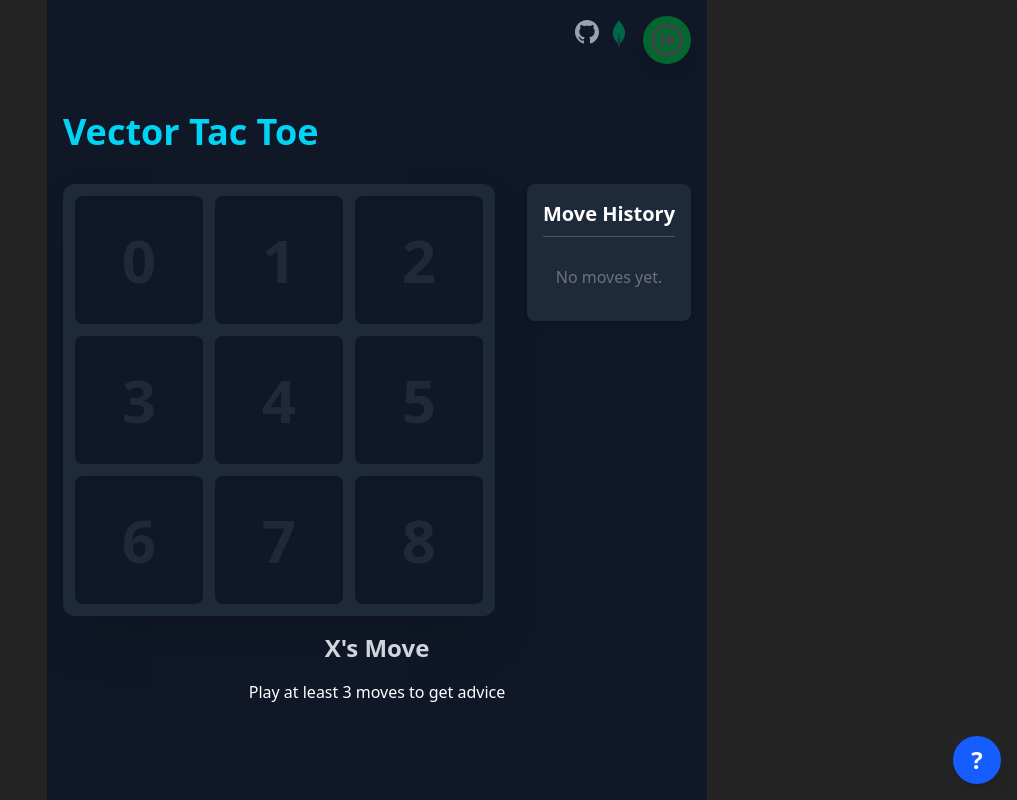
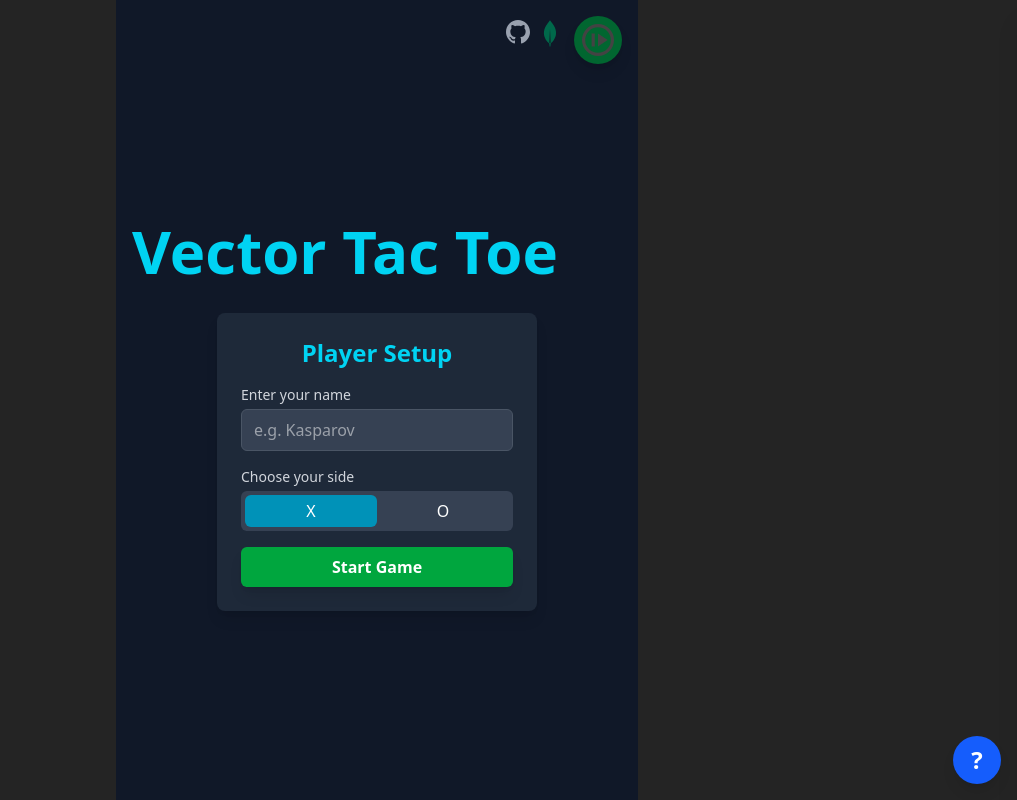
Before and after one commit to nurih/VecTacToe, a React (Vite) app: page / in a window 1280 px wide. Shown: the whole page, without its empty margins (263-1280 px from the left). Built offline with nearby package versions, Linux system fonts and the light colour scheme.

Commit message:
Player name input, show playbill on UI

```diff
--- a/src/App.tsx
+++ b/src/App.tsx
@@ -1,14 +1,13 @@
-import { useState } from 'react';
-import { checkWinner } from './components/VecTacToe';
+import { useState, useEffect } from 'react';
 import { Board } from './components/Board';
 import { Transcript } from './components/Transcript';
 import { GameStatus } from './components/GameStatus';
 import { Suggestion } from './components/Suggestion';
 import { Help } from './components/Help';
-import { Mql } from './components/Mql';
 import { Links } from './components/Links';
+import { PlayerSetup } from './components/PlayerSetup';
 import restartIcon from './game-restart.svg'
-import { type Player, type Move, opposingPlayer } from './VecTacToe';
+import { type Player, type Move, opposingPlayer, judge } from './VecTacToe';
 
 
 export function App() {
@@ -17,12 +16,28 @@ export function App() {
     player: Player;
   };
 
+  const [gameStarted, setGameStarted] = useState(false);
+  const [username, setUsername] = useState<string>('');
+  const [userPlayer, setUserPlayer] = useState<Player>('X');
   const [moves, setMoves] = useState<Array<Player>>(Array(9).fill(null));
   const [plays, setPlays] = useState<Play[]>([]);
   const [player, setPlayer] = useState<Player>('X');
   const [winner, setWinner] = useState<Player | null>(null);
   const [advice, setAdvice] = useState<any>(null);
 
+  useEffect(() => {
+    const isGameOver = winner || plays.length === 9;
+    if (isGameOver && username) {
+      sendGameStats();
+    }
+  }, [winner, plays.length]);
+
+  const handleGameStart = (name: string, choice: Player) => {
+    setUsername(name);
+    setUserPlayer(choice);
+    setGameStarted(true);
+    setPlayer('X'); // Game always starts with X
+  };
 
   const handleCellClick = async (cellId: Move) => {
 
@@ -41,7 +56,7 @@ export function App() {
     const newPlays = [...plays, { cellId, player }];
     setPlays(newPlays)
 
-    const newWinner = checkWinner(newMoves, cellId);
+    const newWinner = judge(newMoves, cellId);
     if (newWinner) {
       // game won, over.
       setWinner(newWinner);
@@ -55,9 +70,22 @@ export function App() {
 
   const handleReset = () => {
     setMoves(Array(9).fill(null));
-    setPlays([])
+    setPlays([]);
     setPlayer('X');
     setWinner(null);
+    setAdvice(null);
+    setGameStarted(false);
+    setUsername('');
+  };
+
+  const sendGameStats = async () => {
+    await fetch('/api/stats', {
+      method: 'POST',
+      headers: {
+        'Content-Type': 'application/json',
+      },
+      body: JSON.stringify({ username, plays, winner, userPlayer }),
+    });
   };
 
   function undoLastMove(cellId: number) {
@@ -66,6 +94,7 @@ export function App() {
     setPlays(plays.slice(0, -1));
     setMoves(moves);
     setPlayer(opposingPlayer(player));
+    setWinner(null); // In case we undo a winning move
   }
 
   async function getSuggestions(plays: Play[]) {
@@ -79,9 +108,13 @@ export function App() {
     }
   }
 
+  const playBill = () => `VTT plays "${userPlayer === 'X' ? 'O' : 'X'}" | ${username} plays "${userPlayer}"`
+
+
   return (
     <div className="bg-gray-900 text-white min-h-screen
-    flex flex-col items-center justify-center font-sans p-4 relative">
+    flex flex-col items-center justify-center font-sans p-4 relative"
+    >
 
       <div className="absolute top-4 right-4 flex flex-row space-x-2">
         <Links></Links>
@@ -92,12 +125,17 @@ export function App() {
         </button>
       </div>
 
-      <div className='flex flex-row items-start m-8 w-full justify-start'>
-        <h2 className="text-4xl font-bold text-cyan-400">Vector Tac Toe</h2>
+      <div className='flex flex-col m-8 w-full items-start'>
+        <h2 className="text-6xl font-bold text-cyan-400">Vector Tac Toe</h2>
+        {gameStarted && (
+          <h3 className="text-2xl font-bold text-green-200 mt-2">{playBill()}</h3>
+        )}
       </div>
 
+      {!gameStarted ? (
+        <PlayerSetup onGameStart={handleGameStart} />
+      ) : (
         <div className="flex flex-row items-start space-x-8">
-        {/* <Mql pipeline={advice?.pipeline} /> */}
           <div className="flex flex-col items-center space-y-4">
             <div className="flex justify-center items-start space-x-8">
               <Board
@@ -107,11 +145,12 @@ export function App() {
                 onCellClick={handleCellClick} />
               <Transcript plays={plays}></Transcript>
             </div>
-          <GameStatus winner={winner} moves={moves} player={player}></GameStatus>
+            <GameStatus winner={winner} moves={moves} player={player} username={username} userPlayer={userPlayer}></GameStatus>
             <Suggestion advice={advice}></Suggestion>
-          <Help></Help>
           </div>
         </div>
+      )}
+      <Help></Help>
     </div>
   );
 }
--- a/src/components/GameStatus.tsx
+++ b/src/components/GameStatus.tsx
@@ -3,16 +3,18 @@ type GameStatusProps = {
   winner: string | null;
   moves: number[];        // Use lowercase 'number' instead of Number
   player: string;
+  username: string;
+  userPlayer: string;
 };
 
-export function GameStatus({ winner, moves, player }: GameStatusProps) {
+export function GameStatus({ winner, moves, player, username, userPlayer }: GameStatusProps) {
   let status;
   if (winner) {
-    status = `Winner: ${winner}`;
+    status = `${winner == userPlayer ? username : 'VTT'} (${winner}) is the winner!`;
   } else if (moves.every(Boolean)) {
     status = `Game is a draw`;
   } else {
-    status = `${player}'s Move`;
+    status = `It's your play ${player == userPlayer? username:'VTT'}: Place an ${player}`;
   }
 
   return (
--- /dev/null
+++ b/src/components/PlayerSetup.tsx
@@ -0,0 +1,59 @@
+import { useState } from 'react';
+import { type Player } from '../VecTacToe';
+
+type PlayerSetupProps = {
+  onGameStart: (username: string, playerChoice: Player) => void;
+};
+
+export function PlayerSetup({ onGameStart }: PlayerSetupProps) {
+  const [username, setUsername] = useState('');
+  const [playerChoice, setPlayerChoice] = useState<Player>('X');
+
+  const handleSubmit = (e: React.FormEvent) => {
+    e.preventDefault();
+    if (username.trim()) {
+      onGameStart(username.trim(), playerChoice);
+    }
+  };
+
+  return (
+    <form onSubmit={handleSubmit} className="flex flex-col items-center space-y-4 bg-gray-800 p-6 rounded-lg shadow-lg w-80">
+      <h3 className="text-2xl font-bold text-cyan-400">Player Setup</h3>
+      <div className="w-full">
+        <label htmlFor="username" className="block text-sm font-medium text-gray-300 mb-1">
+          Enter your name
+        </label>
+        <input
+          id="username"
+          type="text"
+          value={username}
+          onChange={(e) => setUsername(e.target.value)}
+          className="w-full bg-gray-700 border border-gray-600 rounded-md px-3 py-2 text-white focus:outline-none focus:ring-2 focus:ring-cyan-500"
+          placeholder="e.g. Kasparov"
+          required
+        />
+      </div>
+      <div className="w-full">
+        <span className="block text-sm font-medium text-gray-300 mb-1">Choose your side</span>
+        <div className="flex justify-around p-1 bg-gray-700 rounded-md">
+          {(['X', 'O'] as const).map((p) => (
+            <label key={p} className={`w-1/2 text-center py-1 rounded-md cursor-pointer transition-colors ${playerChoice === p ? 'bg-cyan-600' : 'hover:bg-gray-600'}`}>
+              <input
+                type="radio"
+                name="playerChoice"
+                value={p}
+                checked={playerChoice === p}
+                onChange={() => setPlayerChoice(p)}
+                className="sr-only" // Hide the actual radio button
+              />
+              {p}
+            </label>
+          ))}
+        </div>
+      </div>
+      <button type="submit" className="w-full bg-green-600 hover:bg-green-700 text-white font-bold py-2 px-4 rounded-md shadow-lg transition-transform transform hover:scale-105">
+        Start Game
+      </button>
+    </form>
+  );
+}
```
Lines whose indentation alone changed are shown as unchanged.
